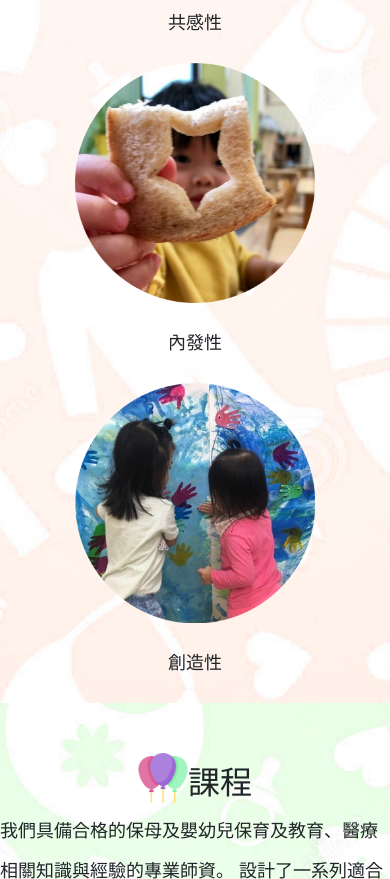
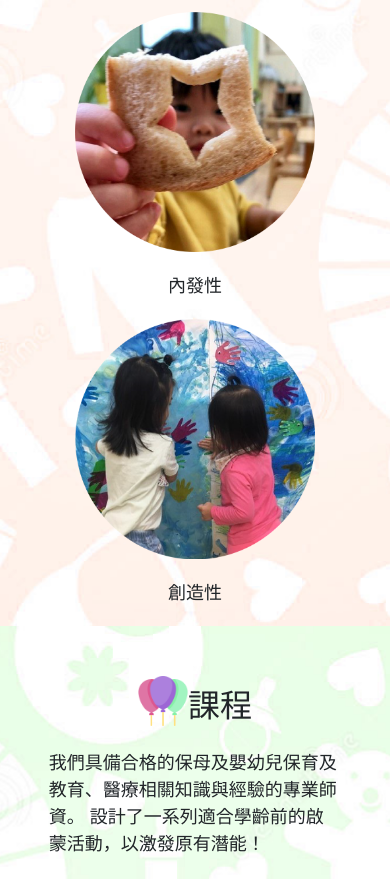
Before and after one commit to suyilin117/suyilin117.github.io, a plain HTML site: page paiho.html in a window 390 px wide. Shown: the part 1121-2000 px from the top of the page. Drawn offline with nearby package versions, Linux system fonts and the light colour scheme.

Commit message:
Add files via upload

```diff
--- a/css/index.css
+++ b/css/index.css
@@ -132,13 +132,19 @@
     justify-content:center;
     align-items: flex-end;
     padding-top: 50px;
+    padding-bottom: 15px;
+    scroll-margin-top: 130px;
 }
 
 p{
     font-size: 18px;
-    line-height: 40px;
     display: flex;
     justify-content: center;
+}
+
+.classmate{
+    width:1140px;
+    margin: auto;
 }
 
 .classmate-background{
@@ -278,6 +284,22 @@
 }
 
 @media screen and (max-width: 600px) {
+    h2{
+        scroll-margin-top: 0;
+    }
+
+    .goals{
+        width: 75vw;
+        margin: auto;
+        word-break: break-all;
+    }
+
+    .classmate{
+        width: 75vw;
+        margin: auto;
+        word-break: break-all;
+    }
+
     /* LOGO調整位置 */
     #logo{
         display:none;
```
